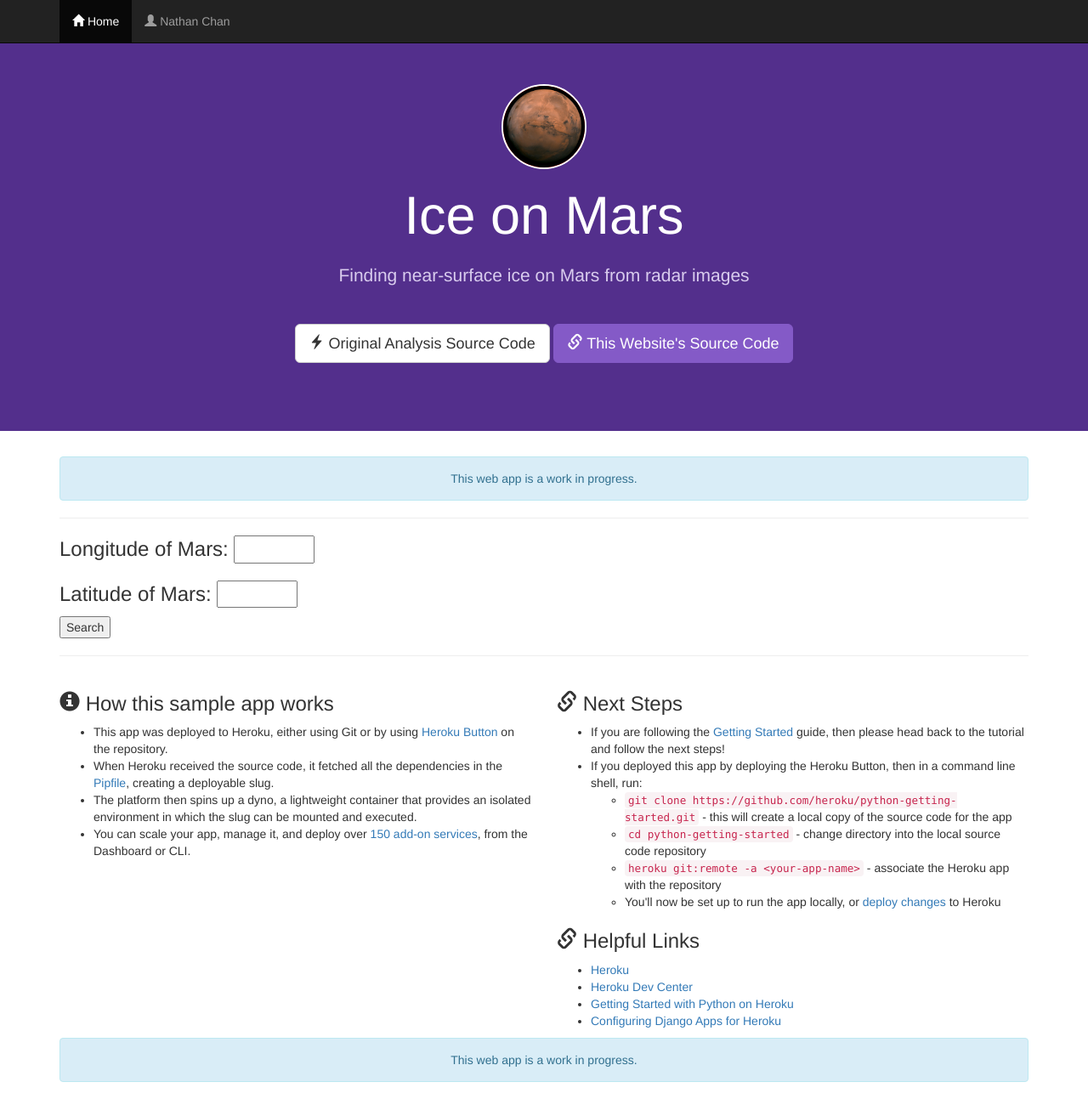
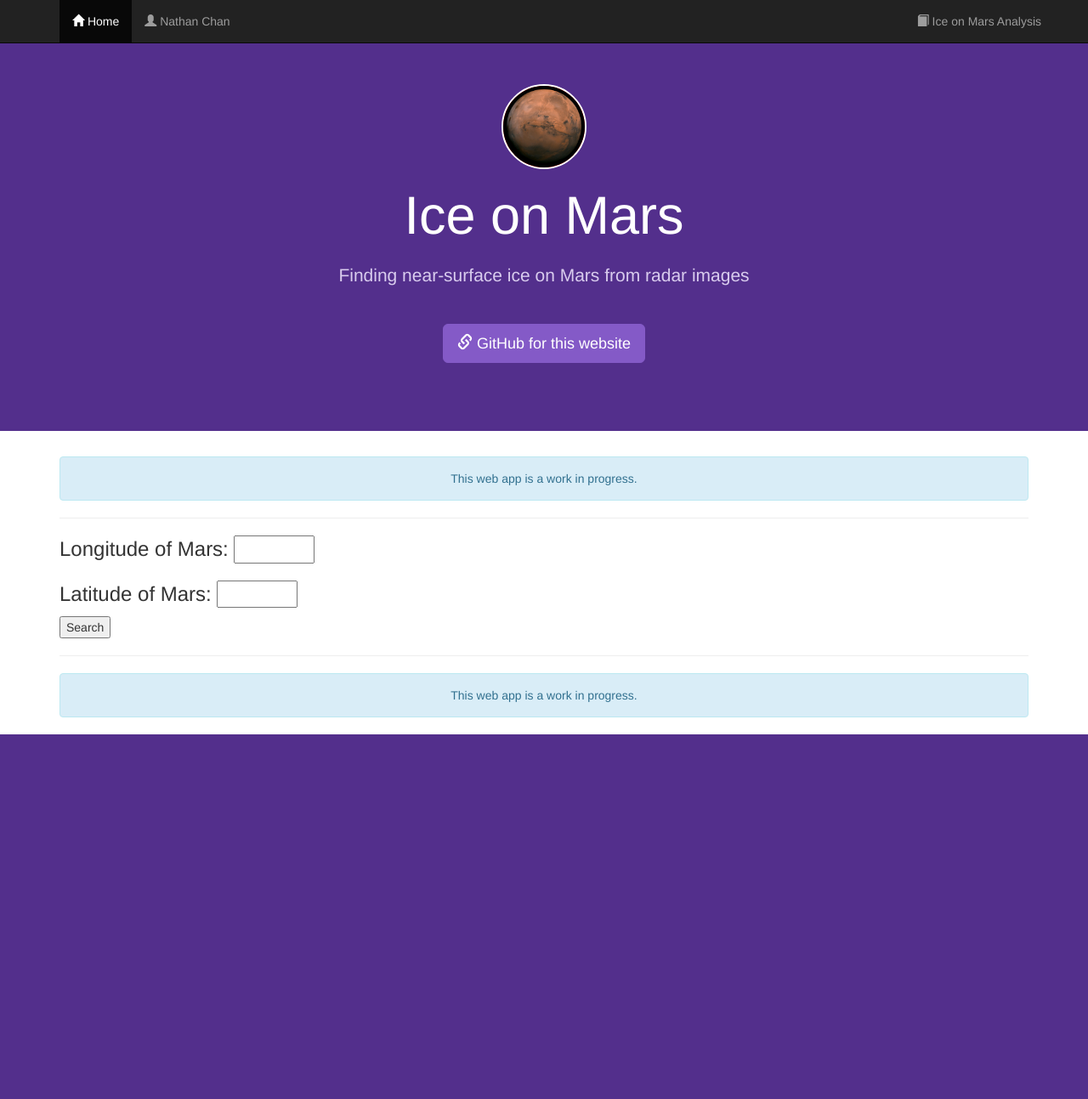
Before and after one commit to nathanjchan/ice-on-mars-app, a Django app: page / in a window 1280 px wide. Shown: the whole page at 85% size. After the commit the page ends 864 px from the top, so only its background shows below. Run offline with Django 3.2, Linux system fonts and the light colour scheme; some libraries are stand-ins or nearby versions.

Commit message:
Add nav bar, and searching text

```diff
--- a/hello/templates/base.html
+++ b/hello/templates/base.html
@@ -51,7 +51,7 @@
         <a href="/"><span class="glyphicon glyphicon-home"></span> Home</a>
       </li>
       <li>
-        <a href="https://www.nathanjchan.com"><span class="glyphicon glyphicon-user"></span> Nathan Chan</a>
+        <a href="https://nathanjchan.com"><span class="glyphicon glyphicon-user"></span> Nathan Chan</a>
       </li>
       <!--<li class="dropdown">
         <a href="#" class="dropdown-toggle" data-toggle="dropdown" role="button" aria-expanded="false"><span class="glyphicon glyphicon-info-sign"></span> Getting Started Guides <span class="caret"></span></a>
@@ -69,11 +69,11 @@
           </ul>
       </li>-->
     </ul>
-    <!--<ul class="nav navbar-nav navbar-right">
+    <ul class="nav navbar-nav navbar-right">
       <li class="navbar-right">
-        <a href="https://devcenter.heroku.com"><span class="glyphicon glyphicon-book"></span> Heroku Dev Center</a>
+        <a href="https://https://github.com/nathanjchan/ice-on-mars"><span class="glyphicon glyphicon-book"></span> Ice on Mars Analysis</a>
       </li>
-    </ul>-->
+    </ul>
   </div>
 </nav>
 
--- a/hello/templates/index.html
+++ b/hello/templates/index.html
@@ -10,10 +10,10 @@
     </a>
     <h1>Ice on Mars</h1>
     <p>Finding near-surface ice on Mars from radar images</p>
-    <a type="button" class="btn btn-lg btn-default" href="https://github.com/nathanjchan/ice-on-mars"><span
-        class="glyphicon glyphicon-flash"></span> Original Analysis Source Code</a>
+    <!--<a type="button" class="btn btn-lg btn-default" href="https://github.com/nathanjchan/ice-on-mars"><span
+        class="glyphicon glyphicon-flash"></span> Original Analysis Source Code</a>-->
     <a type="button" class="btn btn-lg btn-primary" href="https://github.com/nathanjchan/ice-on-mars-app"><span
-        class="glyphicon glyphicon-link"></span> This Website's Source Code</a>
+        class="glyphicon glyphicon-link"></span> GitHub for this website</a>
   </div>
 </div>
 <div class="container">
@@ -25,18 +25,19 @@
   <form method="POST" action="search">
     {% csrf_token %}
     <h3>
-      Longitude of Mars: <input type="number" id="longitude" name="longitude" min="0" max="360" size="50" required/>
+      Longitude of Mars: <input type="number" id="longitude" name="longitude" min="0" max="360" required/>
     </h3>
 
     <h3>
-      Latitude of Mars: <input type="number" id="latitude" name="latitude" min="-90" max="90" size="50" required/>
+      Latitude of Mars: <input type="number" id="latitude" name="latitude" min="-90" max="90" required/>
     </h3>
 
-    <button type="submit">Search</button>
+    <button type="submit" onclick="startSearch()">Search</button>
+    <p id="searching" style="display: none">Searching...</p>
   </form>
 
   <hr>
-  <div class="row">
+  <!--<div class="row">
     <div class="col-md-6">
       <h3><span class="glyphicon glyphicon-info-sign"></span> How this sample app works</h3>
       <ul>
@@ -78,9 +79,10 @@
             Heroku</a></li>
       </ul>
     </div>
-  </div> <!-- row -->
+  </div> --> <!-- row -->
   <div class="alert alert-info text-center" role="alert">
     This web app is a work in progress.
   </div>
 </div>
+<script src="search.js"></script>
 {% endblock %}
--- /dev/null
+++ b/hello/templates/search.js
@@ -0,0 +1,8 @@
+function startSearch() {
+    var text = document.getElementById("searching");
+    if (text.style.display === "none") {
+      text.style.display = "block";
+    } else {
+      text.style.display = "none";
+    }
+  }
--- a/hello/views.py
+++ b/hello/views.py
@@ -5,6 +5,7 @@ from .models import Greeting
 
 import numpy as np
 import pandas as pd
+from .utilities import distance
 
 # Create your views here.
 def index(request):
@@ -22,14 +23,10 @@ def db(request):
     return render(request, "db.html", {"greetings": greetings})
 
 
-def distance(x1, y1, x2, y2):
-    return np.sqrt(np.sum((x1-x2)**2 + (y1-y2)**2))
-
-
 def search(request):
     if request.method == "POST":
-        longitude = float(request.POST.get("longitude", None))
-        latitude = float(request.POST.get("latitude", None))
+        longitude = int(request.POST.get("longitude", None))
+        latitude = int(request.POST.get("latitude", None))
 
         df = pd.read_csv("https://github.com/nathanjchan/ice-on-mars/raw/master/radar2.csv")
         df = df.drop(columns="Unnamed: 0")
@@ -54,20 +51,20 @@ def search(request):
                 min_jpg = "".join(["https://pds-geosciences.wustl.edu/mro/mro-m-sharad-5-radargram-v1/mrosh_2001/browse/thm/", min_tif, "thm.jpg"])
 
         if min_depth == -32768:
-            depth_message = "<p>According to the model from Piqueux et al. 2019, there is no ice on this location.</p>"
+            depth_message = '<p>According to the model from <a href="https://doi.org/10.1029/2019GL083947">Piqueux et al. 2019</a>, there is no ice on this location.</p>'
         else:
-            depth_message = "".join(["<p>According to the model from Piqueux et al. 2019, there is ice ", str(min_depth), " cm under the surface at this location.</p>"])
+            depth_message = "".join(['<p>According to the model from <a href="https://doi.org/10.1029/2019GL083947">Piqueux et al. 2019</a>, there is ice ', str(min_depth), " cm under the surface at this location.</p>"])
 
         html_list = [
+            '{% extends "base.html" %}{% load static %}{% block content %}',
             "<html><body><center>",
             "<p>Here is a radar image at {longitude: ", str(min_long), ", latitude: ", str(min_lat), "},</p>",
-            "<p>which is ", str(min_dist), " units away from {longitude: ", str(longitude), ", latitude: ", str(latitude), "}.</p>",
+            "<p>which is ", str(round(min_dist, 2)), " units away from {longitude: ", str(longitude), ", latitude: ", str(latitude), "}.</p>",
             depth_message,
-            "<p>The image is from the Geosciences Node of the NASA Planetary Data System.</p>"
+            '<p>The image is from the <a href="https://pds-geosciences.wustl.edu/">Geosciences Node of the NASA Planetary Data System</a>.</p>',
             '<p><img src="', min_jpg, '" alt="radar image" height="900"></p>',
-            "</center></body><html>"
+            "</center></body><html>",
+            "{% endblock %}"
         ]
         html = "".join(html_list)
         return HttpResponse(html)
-    html = "<html><body>There was some error and nothing happened.</body></html>"
-    return HttpResponse(html)
--- a/requirements.txt
+++ b/requirements.txt
@@ -3,3 +3,4 @@ gunicorn
 django-heroku
 numpy
 pandas
+pickle
```
Also changed, not shown: hello/utilities.py (added, +20 -0 lines).
